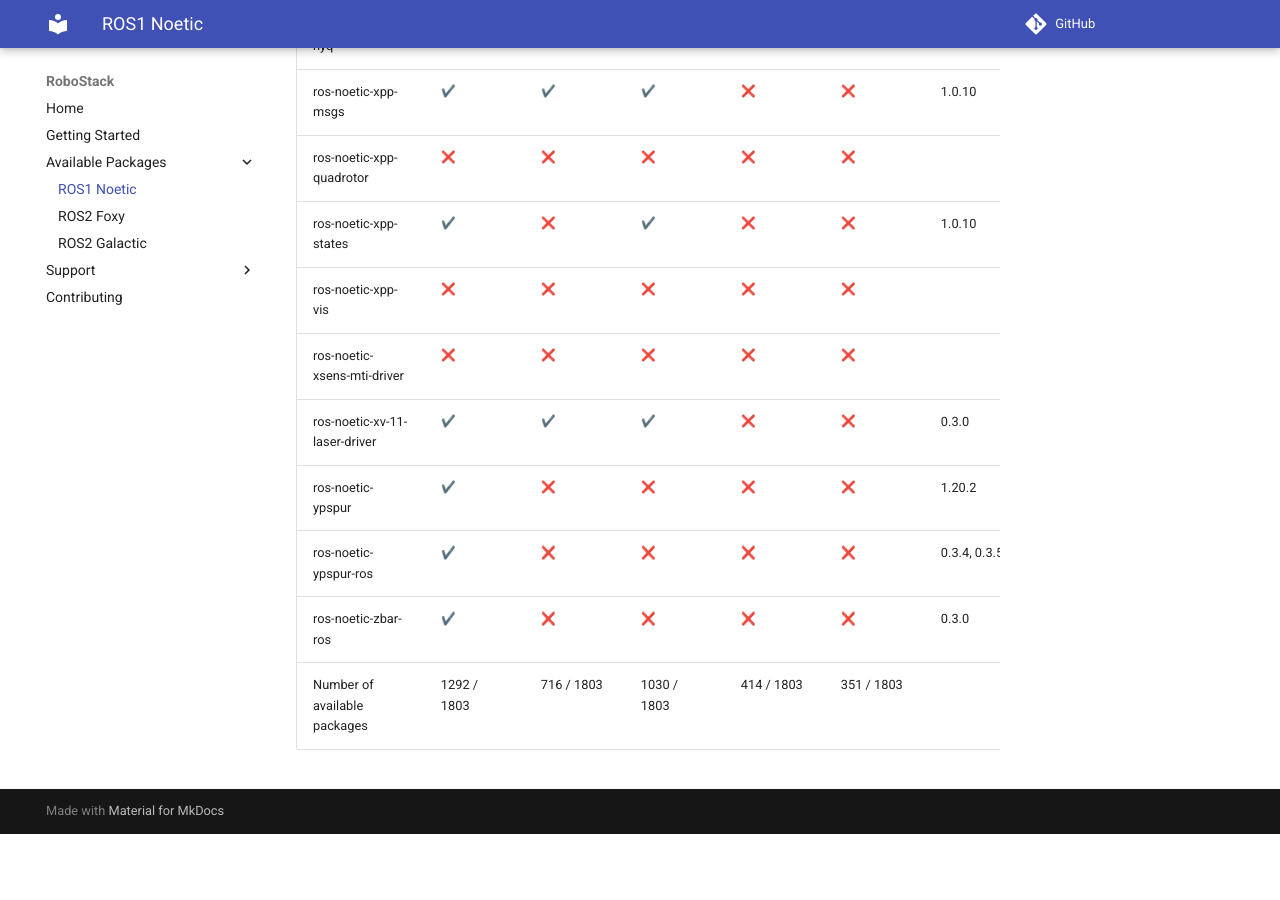
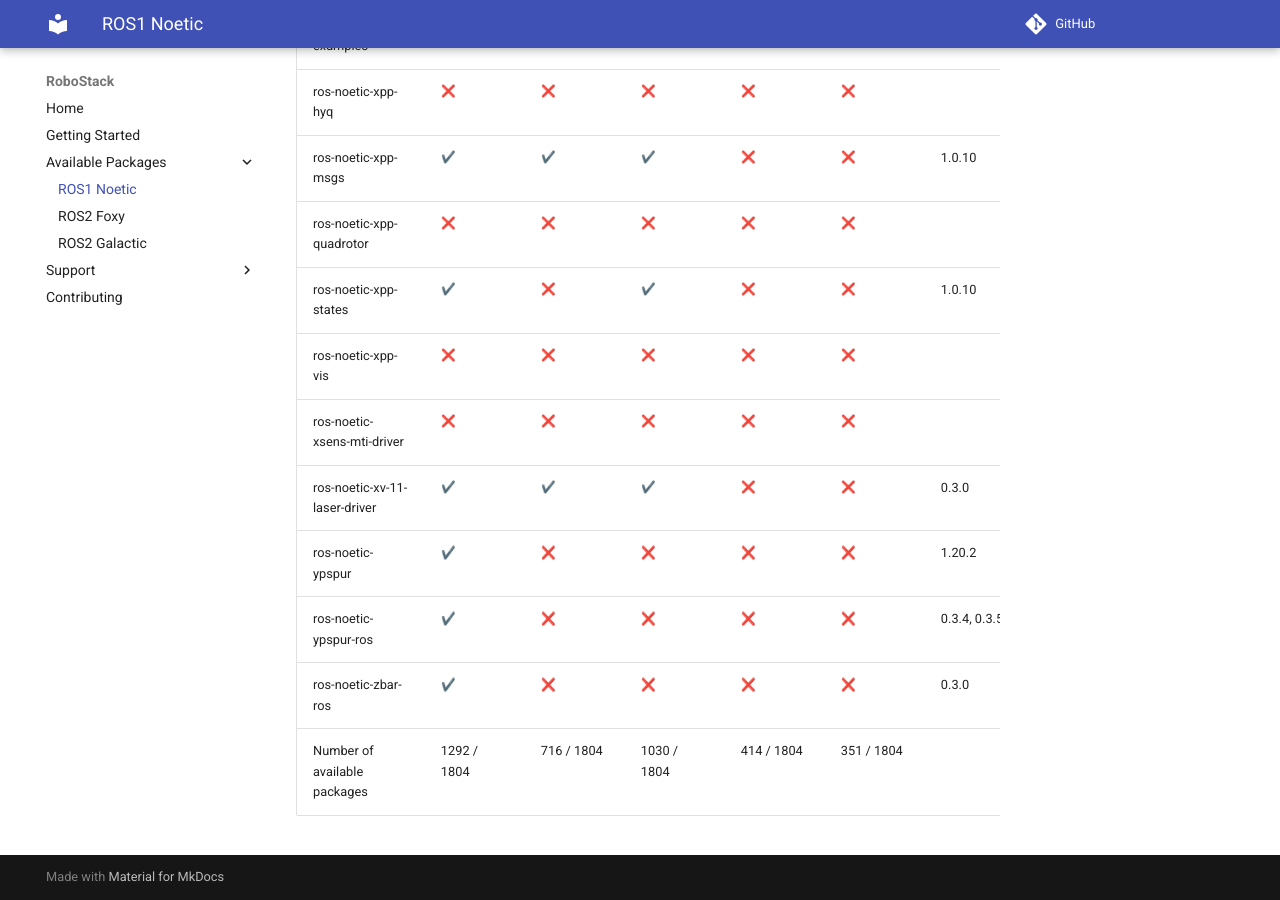
Before and after one commit to RoboStack/robostack.github.io, an MkDocs documentation site: the page built from docs/noetic.md, in a window 1280 px wide and 900 px high, scrolled down 131589 px. Built offline with MkDocs 1.6.1 and Material for MkDocs 9.7.7, drawn with Linux system fonts in a browser that asks for light colours; emoji names are drawn with the system emoji font; comment, search, counter and statistics services are not loaded; before the commit the page ends 132423 px from its top, so only the background shows below that; some of the changed text lies outside the part shown.

Commit message:
Update tables

```diff
--- a/docs/noetic.md
+++ b/docs/noetic.md
@@ -1803,4 +1804,4 @@
 | ros-noetic-ypspur | :heavy_check_mark: { data-sort='1' } | :x: { data-sort='0' } | :x: { data-sort='0' } | :x: { data-sort='0' } | :x: { data-sort='0' } | 1.20.2  |
 | ros-noetic-ypspur-ros | :heavy_check_mark: { data-sort='1' } | :x: { data-sort='0' } | :x: { data-sort='0' } | :x: { data-sort='0' } | :x: { data-sort='0' } | 0.3.4, 0.3.5  |
 | ros-noetic-zbar-ros | :heavy_check_mark: { data-sort='1' } | :x: { data-sort='0' } | :x: { data-sort='0' } | :x: { data-sort='0' } | :x: { data-sort='0' } | 0.3.0  |
-| Number of available packages |  1292 / 1803 | 716 / 1803 | 1030 / 1803 | 414 / 1803 | 351 / 1803 |
+| Number of available packages |  1292 / 1804 | 716 / 1804 | 1030 / 1804 | 414 / 1804 | 351 / 1804 |
```
Also changed, not shown: other parts of docs/noetic.md (+1 -0 lines).
